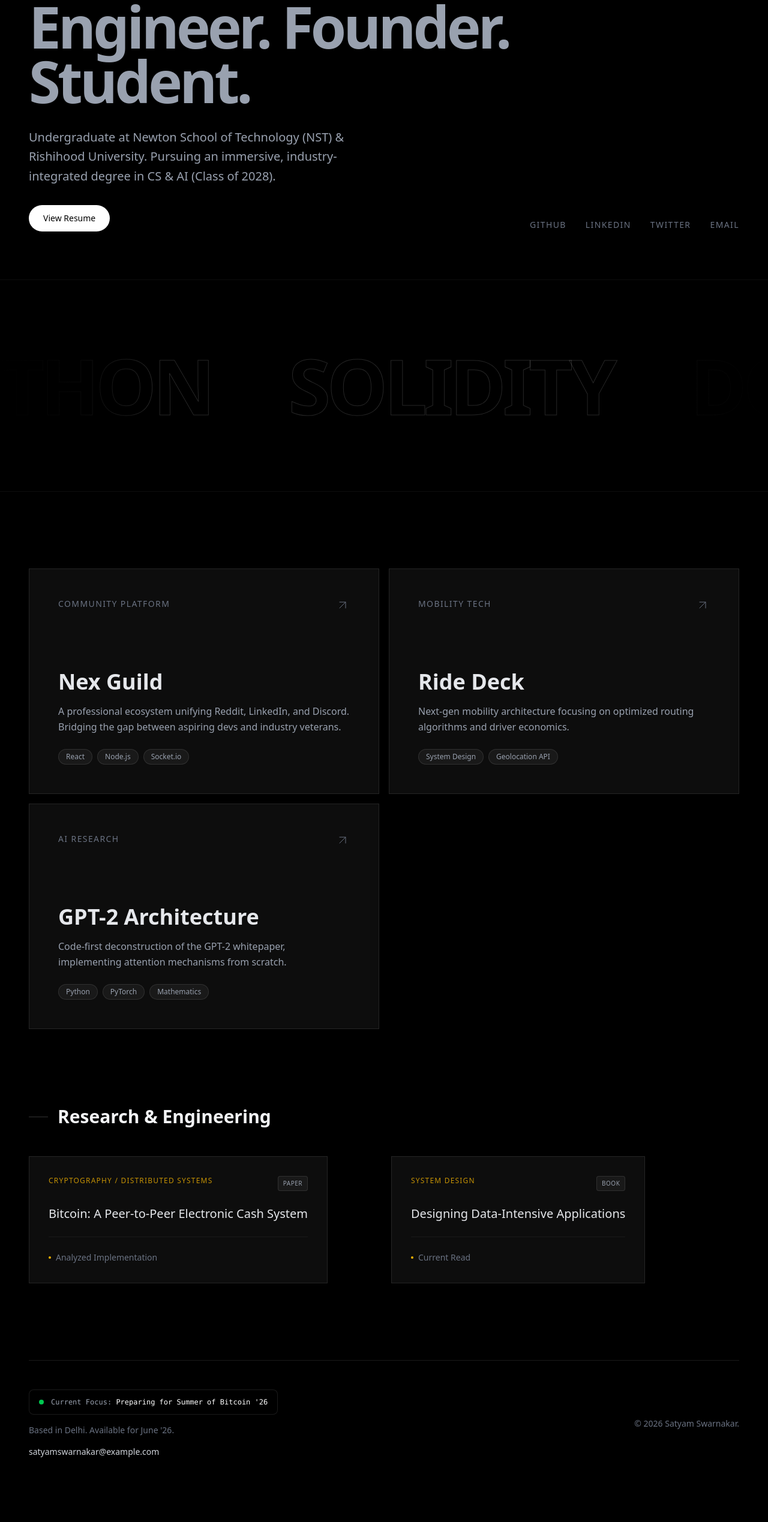
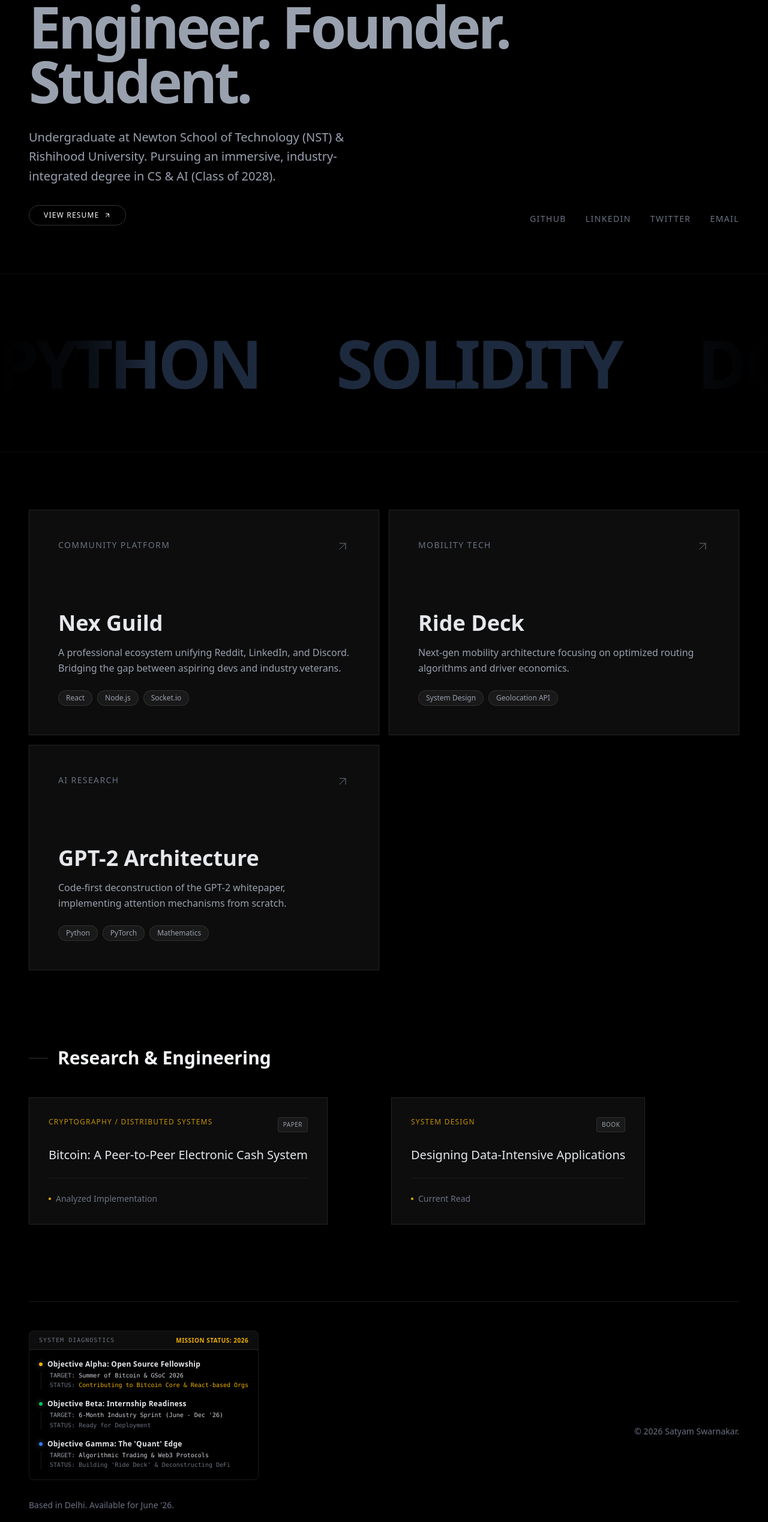
Before and after one commit to satyam-coder07/portfolio, a React (Vite) app: page / in a window 1280 px wide. Shown: the part 253-2791 px from the top of the page at 60% size. Before the commit the page ends 2764 px from the top, so only its background shows below. Built offline with nearby package versions, Linux system fonts and the light colour scheme.

Commit message:
Release v1.0: Final Polish, README, and Official Launch

```diff
--- a/src/App.jsx
+++ b/src/App.jsx
@@ -1,9 +1,11 @@
-import React from 'react';
 import { Reveal } from './components/Reveal';
 import { TechMarquee } from './components/TechMarquee';
 import { Magnetic } from './components/Magnetic';
+import { ScrollProgress } from './components/ScrollProgress';
 import { config } from './data';
-import { ArrowUpRight } from 'lucide-react';
+import { ArrowUpRight, Copy, Check } from 'lucide-react';
+import { useState } from 'react';
+import { motion } from 'framer-motion';
 
 /**
  * Main Application Component
@@ -14,8 +16,23 @@ import { ArrowUpRight } from 'lucide-react';
  * @returns {JSX.Element} The full single-page portfolio
  */
 function App() {
+    const [emailCopied, setEmailCopied] = useState(false);
+
+    const handleCopyEmail = () => {
+        navigator.clipboard.writeText("work.satyam123@gmail.com");
+        setEmailCopied(true);
+        setTimeout(() => setEmailCopied(false), 2000);
+    };
+
     return (
         <div className="bg-black min-h-screen text-gray-100 selection:bg-white/20 selection:text-white pb-20 font-sans relative">
+            <ScrollProgress />
+
+            {/* Email Toast */}
+            <div className={`fixed top-6 left-1/2 -translate-x-1/2 z-50 px-6 py-3 rounded-full bg-white/10 backdrop-blur-md border border-white/20 text-white font-medium text-sm transition-all duration-300 flex items-center gap-2 ${emailCopied ? 'translate-y-0 opacity-100' : '-translate-y-full opacity-0'}`}>
+                <Check className="w-4 h-4 text-green-400" />
+                <span>Email Copied to Clipboard</span>
+            </div>
 
             {/* Availability Badge */}
             <div className="absolute top-6 right-6 md:top-12 md:right-12 z-20">
@@ -49,16 +66,23 @@ function App() {
                                 <p className="text-lg md:text-xl text-gray-400 font-light leading-relaxed mb-8">
                                     {config.hero.subtext}
                                 </p>
+                                <div className="mt-8">
                                     <Magnetic>
-                                    <a
+                                        <motion.a
                                             href="/resume.pdf"
                                             target="_blank"
                                             rel="noopener noreferrer"
-                                        className="inline-flex items-center gap-2 px-6 py-3 rounded-full bg-white text-black font-medium text-sm hover:bg-gray-200 transition-colors"
+                                            whileHover={{ scale: 1.02 }}
+                                            whileTap={{ scale: 0.98 }}
+                                            className="inline-flex items-center gap-2 px-6 py-2 rounded-full border border-white/20 hover:bg-white hover:text-black hover:border-white transition-colors duration-300 group"
                                         >
+                                            <span className="text-xs font-medium uppercase tracking-widest text-white group-hover:text-black transition-colors">
                                                 View Resume
-                                    </a>
+                                            </span>
+                                            <ArrowUpRight className="w-3 h-3 text-white group-hover:text-black transition-colors" />
+                                        </motion.a>
                                     </Magnetic>
+                                </div>
                             </Reveal>
                         </div>
 
@@ -156,20 +180,36 @@ function App() {
                     <Reveal delay={0.5}>
                         <div className="flex flex-col gap-4">
                             {/* Terminal Widget */}
-                            <div className="flex items-center gap-3 px-4 py-3 bg-black border border-white/10 rounded-lg max-w-fit">
-                                <div className="w-2 h-2 rounded-full bg-green-500 animate-pulse" />
-                                <span className="text-xs font-mono text-gray-400">
-                                    Current Focus: <span className="text-white">Preparing for Summer of Bitcoin '26</span>
-                                </span>
+                            {/* Execution Monitor */}
+                            <div className="w-full max-w-md mb-4 bg-black border border-white/10 rounded-lg overflow-hidden">
+                                <div className="px-4 py-2 border-b border-white/10 bg-white/5 flex items-center justify-between">
+                                    <span className="text-[10px] font-mono text-gray-500 uppercase tracking-widest">System Diagnostics</span>
+                                    <span className="text-[10px] font-bold text-yellow-500 uppercase tracking-wider animate-pulse">Mission Status: 2026</span>
+                                </div>
+                                <div className="p-4 flex flex-col gap-4">
+                                    {config.executionMonitor.map((item, index) => (
+                                        <div key={index} className="flex flex-col gap-1">
+                                            <div className="flex items-center gap-2">
+                                                <div className={`w-1.5 h-1.5 rounded-full ${item.color} animate-pulse shadow-[0_0_8px_currentColor]`} />
+                                                <span className="text-xs font-semibold text-gray-200 tracking-wide">{item.title}</span>
+                                            </div>
+                                            <div className="pl-3.5 border-l border-white/10 ml-[3px]">
+                                                <p className="text-[10px] text-gray-400 font-mono mb-0.5">TARGET: <span className="text-gray-300">{item.target}</span></p>
+                                                <p className="text-[10px] text-gray-500 font-mono">STATUS: <span className={item.color.replace('bg-', 'text-')}>{item.status}</span></p>
+                                            </div>
+                                        </div>
+                                    ))}
+                                </div>
                             </div>
 
                             <p>{config.footer}</p>
-                            <a
-                                href="mailto:satyamswarnakar@example.com"
-                                className="text-gray-300 hover:text-white transition-colors font-medium"
+                            <button
+                                onClick={handleCopyEmail}
+                                className="text-gray-300 hover:text-white transition-colors font-medium flex items-center gap-2 group text-left"
                             >
-                                satyamswarnakar@example.com
-                            </a>
+                                <span className="group-hover:underline decoration-white/30 underline-offset-4">work.satyam123@gmail.com</span>
+                                <Copy className="w-3 h-3 opacity-0 group-hover:opacity-100 transition-opacity" />
+                            </button>
                         </div>
                     </Reveal>
                     <Reveal delay={0.6}>
--- /dev/null
+++ b/src/components/ScrollProgress.jsx
@@ -0,0 +1,18 @@
+import React from 'react';
+import { motion, useScroll, useSpring } from 'framer-motion';
+
+export const ScrollProgress = () => {
+    const { scrollYProgress } = useScroll();
+    const scaleX = useSpring(scrollYProgress, {
+        stiffness: 100,
+        damping: 30,
+        restDelta: 0.001
+    });
+
+    return (
+        <motion.div
+            className="fixed top-0 left-0 right-0 h-[2px] bg-[#FFD700] origin-left z-50"
+            style={{ scaleX }}
+        />
+    );
+};
--- a/src/components/TechMarquee.jsx
+++ b/src/components/TechMarquee.jsx
@@ -8,7 +8,7 @@ const skills = [
 
 export const TechMarquee = () => {
     return (
-        <div className="relative w-full py-20 overflow-hidden mb-32 border-y border-white/5">
+        <div className="relative w-full py-16 overflow-hidden mb-24 border-y border-white/5 bg-black/50 backdrop-blur-sm">
             {/* Gradient Masks */}
             <div className="absolute left-0 top-0 bottom-0 w-32 md:w-64 bg-gradient-to-r from-black via-black/80 to-transparent z-10 pointer-events-none" />
             <div className="absolute right-0 top-0 bottom-0 w-32 md:w-64 bg-gradient-to-l from-black via-black/80 to-transparent z-10 pointer-events-none" />
@@ -21,14 +21,13 @@ export const TechMarquee = () => {
                     transition={{
                         repeat: Infinity,
                         ease: "linear",
-                        duration: 40
+                        duration: 50
                     }}
                 >
                     {skills.map((skill, index) => (
                         <span
                             key={index}
-                            className="text-[6rem] md:text-[8rem] font-bold text-transparent px-12 md:px-16 uppercase tracking-tighter"
-                            style={{ WebkitTextStroke: "1px rgba(255, 255, 255, 0.15)" }}
+                            className="text-[5rem] md:text-[7rem] font-bold text-slate-800 hover:text-white transition-colors duration-500 px-12 md:px-16 uppercase tracking-tighter cursor-default"
                         >
                             {skill}
                         </span>
@@ -41,14 +40,13 @@ export const TechMarquee = () => {
                     transition={{
                         repeat: Infinity,
                         ease: "linear",
-                        duration: 40
+                        duration: 50
                     }}
                 >
                     {skills.map((skill, index) => (
                         <span
                             key={index}
-                            className="text-[6rem] md:text-[8rem] font-bold text-transparent px-12 md:px-16 uppercase tracking-tighter"
-                            style={{ WebkitTextStroke: "1px rgba(255, 255, 255, 0.15)" }}
+                            className="text-[5rem] md:text-[7rem] font-bold text-slate-800 hover:text-white transition-colors duration-500 px-12 md:px-16 uppercase tracking-tighter cursor-default"
                         >
                             {skill}
                         </span>
--- a/src/data.js
+++ b/src/data.js
@@ -8,7 +8,7 @@ export const config = {
         { name: "GitHub", url: "https://github.com/satyamswarnakar" },
         { name: "LinkedIn", url: "https://linkedin.com/in/satyamswarnakar" },
         { name: "Twitter", url: "https://twitter.com/satyamswarnakar" },
-        { name: "Email", url: "mailto:satyamswarnakar@example.com" }
+        { name: "Email", url: "mailto:work.satyam123@gmail.com" }
     ],
     projects: [
         {
@@ -47,5 +47,28 @@ export const config = {
             type: "Book"
         }
     ],
+    executionMonitor: [
+        {
+            title: "Objective Alpha: Open Source Fellowship",
+            target: "Summer of Bitcoin & GSoC 2026",
+            status: "Contributing to Bitcoin Core & React-based Orgs",
+            color: "bg-yellow-500",
+            subtext: "Active Codebase Analysis"
+        },
+        {
+            title: "Objective Beta: Internship Readiness",
+            target: "6-Month Industry Sprint (June - Dec '26)",
+            status: "Ready for Deployment",
+            color: "bg-green-500",
+            subtext: "Seeking high-intensity engineering teams."
+        },
+        {
+            title: "Objective Gamma: The 'Quant' Edge",
+            target: "Algorithmic Trading & Web3 Protocols",
+            status: "Building 'Ride Deck' & Deconstructing DeFi",
+            color: "bg-blue-500",
+            subtext: "Research & Development"
+        }
+    ],
     footer: "Based in Delhi. Available for June '26."
 };
```
Also changed, not shown: 1 other file (tests, documents, lock files or other folders). Lines whose indentation alone changed are shown as unchanged.
